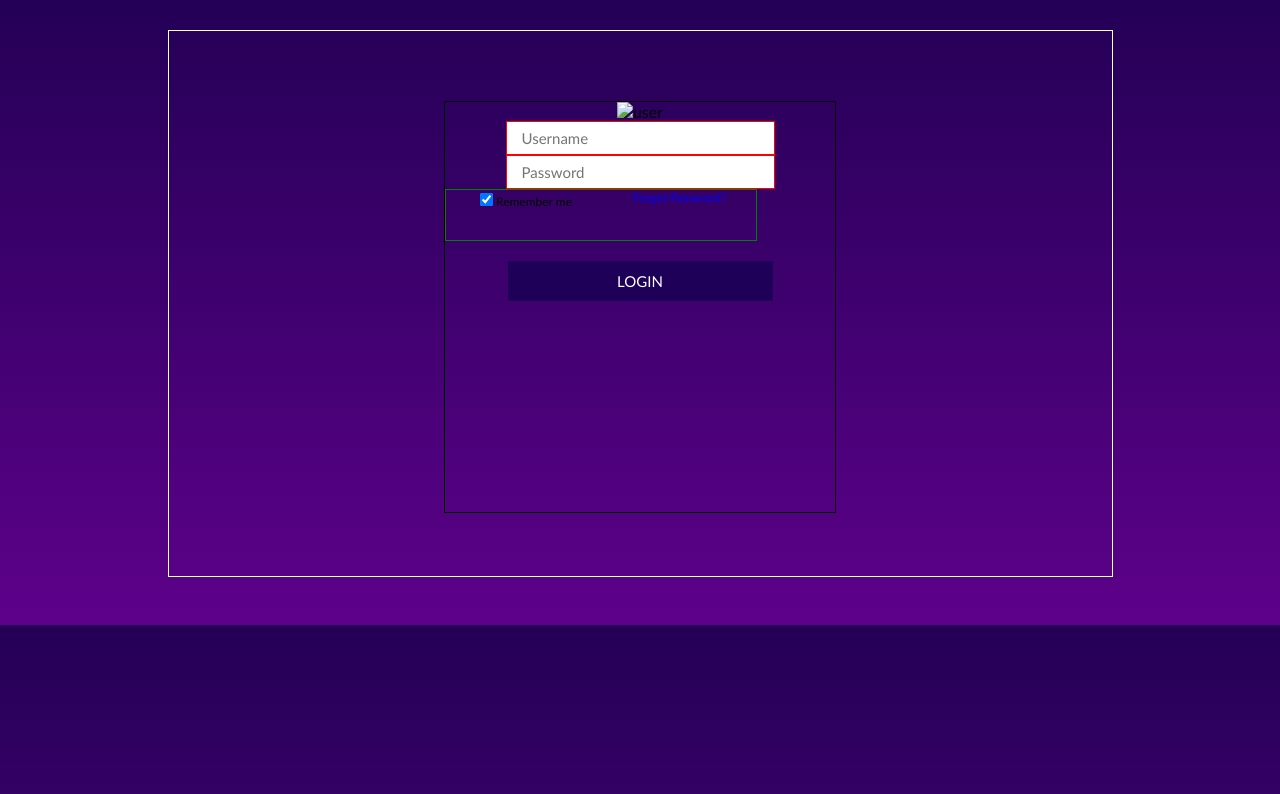
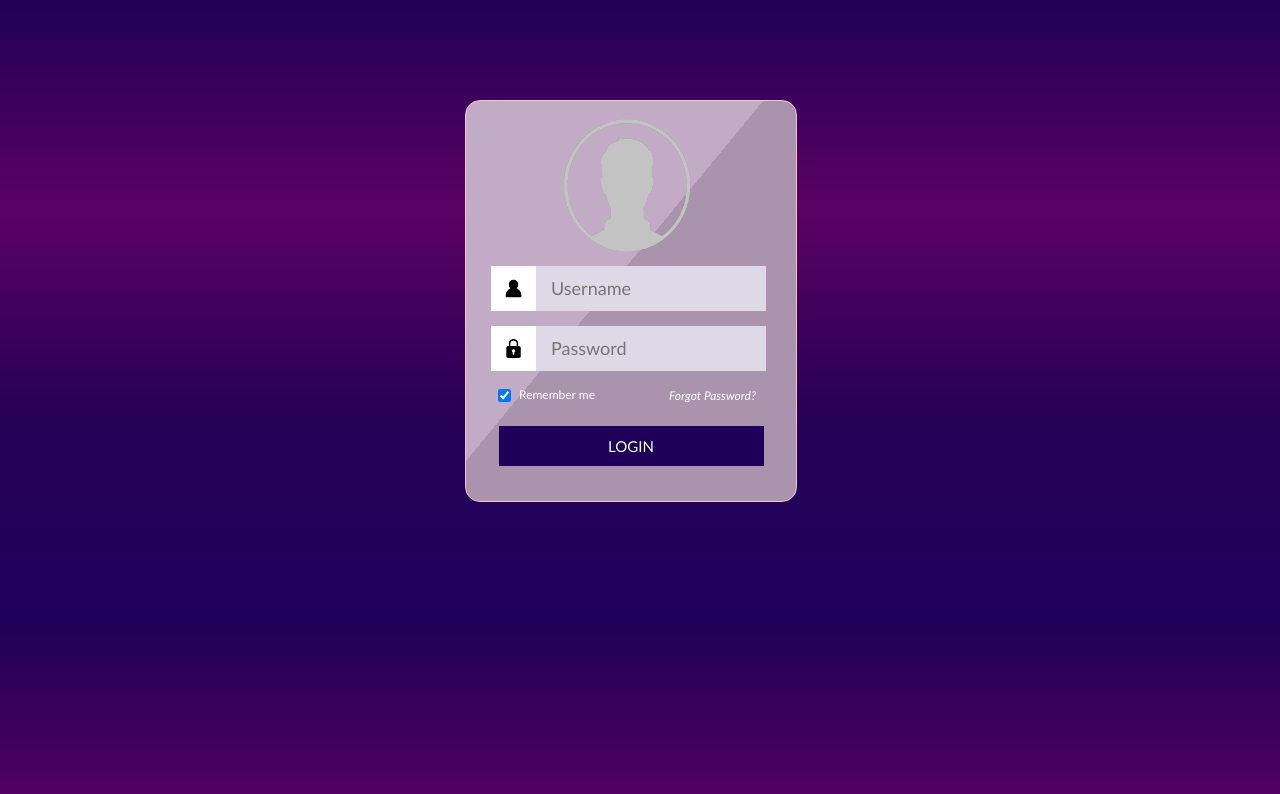
Before and after one commit to abbaissiaka/front-end-page-de-connexion, a plain HTML site: page page_connexion.html in a window 1280 px wide. Drawn offline with Linux system fonts and the light colour scheme.

Commit message:
Update page_connexion

```diff
--- a/page_connexion.html
+++ b/page_connexion.html
@@ -3,6 +3,7 @@
 <head>
 	<meta charset="utf-8">
 	<meta name="viewport" content="width=device-width, initial-scale=1">
+	<!-- <link rel="stylesheet" href="https://cdn.jsdelivr.net/npm/bootstrap@4.6.1/dist/css/bootstrap.min.css"> -->
 	<link rel="stylesheet" type="text/css" href="styles.css">
 	<title>page_connexion</title>
 </head>
@@ -11,25 +12,44 @@
 		<div class="row conn">
 			<div class="col col-form">
 				<form class="box-form">
-					<img src="" alt="user">
-					<div class="icone">
-						<i></i>
+
+					<!-- Image User -->
+
+					<img src="images/userP.png" width="170px" alt="user" class="us">
+
+					  <!-- Champs1 -->
+
+					    <div class="imip">
+						   <div class="ig">
+							  <img src="images/user.png" width="19px" alt="user">
+						   </div>
 						   <input type="text" name="user" placeholder="Username" id="user">
 					    </div>
-					<div class="icone2">
-						<i></i>
+
+					    <!-- Champ 2 -->
+
+						<div class="imip2">
+						   <div class="ig">
+							  <img src="images/padlock.png" width="19px" alt="pass">
+						   </div>
 						   <input type="Password" name="pass" id="pass" placeholder="Password">
 						</div>
+
+						<!-- Checkbox -->
+
 					    <div class="chek">
 						   <div class="rm">
-							<input type="checkbox" name="remember" id="remember" checked><label>Remember me</label>
+							   <input type="checkbox" name="remember" id="remember" checked = "checked"><label>Remember me</label>
 						    </div>
 						    <div class="ps">
 							   <a href="#">Forgot Password?</a>
 						    </div>
 					    </div>
 
-					<button type="submit" value="login">login</button>
+					    <!-- Button -->
+
+					<button type="submit" value="login" class="login">login</button>
+
 				</form>
 			</div>
 		</div>
--- a/styles.css
+++ b/styles.css
@@ -146,7 +146,6 @@ button:hover
 {
 	cursor: pointer;
 	background-color: #8f72e8;
-	color: #000;
 }
 .formulaire p
 {
@@ -163,7 +162,7 @@ p span
 #pg_con
 {
 	height: 587px;
-	background: linear-gradient(180deg,#240056,#5d018a);
+	background: linear-gradient(#200055,#5b0165,#260055,#1f005d);
 }
 .cnt
 {
@@ -176,26 +175,56 @@ p span
 	margin-left: auto;
 	margin-right: auto;
 	text-align: center;
-	border: 1px solid #fff;
 	padding: 20px;
 	height: 505px;
 }
 .col-form
 {
-	border: 1px solid black;
 	margin-top: 50px;
 	width: 390px;
 	margin-left: auto;
 	margin-right: auto;
-	height: 410px;
+	height: 430px;
 }
-.icone input,.icone2 input
+.box-form
 {
-	border: 1px solid red;
-	height: 30px;
-	width: 250px;
-	font-size: 15px;
-	padding-left: 15px;
+	border: 1px solid pink;
+	margin: 20px;
+	width: 330px;
+	height: 400px;
+	border-radius: 15px;
+	background: linear-gradient(to bottom right, #c2abc5 45%, #aa93ad 10%);
+}
+
+.imip, .imip2
+{
+	margin: 15px;
+	display: flex;
+	height: 45px;
+	margin-left: 25px;
+	margin-top: 10px;
+	border: none;
+}
+.box-form .ig
+{
+	width: 45px;
+	line-height: 3.3;
+	background: #fff;
+	height: 45px;
+	border: none;
+}
+.imip >input, .imip2 > input
+{
+	font-size: 18px;
+	padding: 15px;
+	width: 200px;
+	border: none;
+	background-color: #dfd9e7;
+}
+.us
+{
+	position: relative;
+	top: 10px;
 }
 .box-form button
 {
@@ -207,22 +236,52 @@ p span
 	border: none;
 	color: #fff;
 	margin-top: 20px;
+	position: relative;
+	top: -15px;
+}
+.box-form button:hover
+{
+	background-color:#1e0096 ;
 }
 .chek
 {
-	border: 1px solid green;
-	height: 50px;
+	height: 25px;
 	width: 250px;
 	padding-left: 30px;
 	padding-right: 30px;
 	font-size: 12px;
+	display: block;
+	margin: 10px ;
 }
-.ps
+.ps a
 {
 	float: right;
-	vertical-align: bottom;
+	position: relative;
+	top: 2px;
+	color: #fff;
+	font-style: italic;
+	margin-left: 10px;
+}
+.ps a:hover
+{
+	color: blue;
+	cursor: pointer;
 }
 .rm
 {
 	float: left;
+	color: #fff;
+	right: 12px;
+	position: relative;
+
 }
+.rm label
+{
+	position: relative;
+	right: -5px;
+	top: -3px;
+}
+.rm > input:checked
+{
+	background-color: #55455e;
+}
```
Also changed, not shown: images/padlock.png (added), images/user.png (added), images/user2.png (added), images/userP.png (added). Lines whose indentation alone changed are shown as unchanged.
